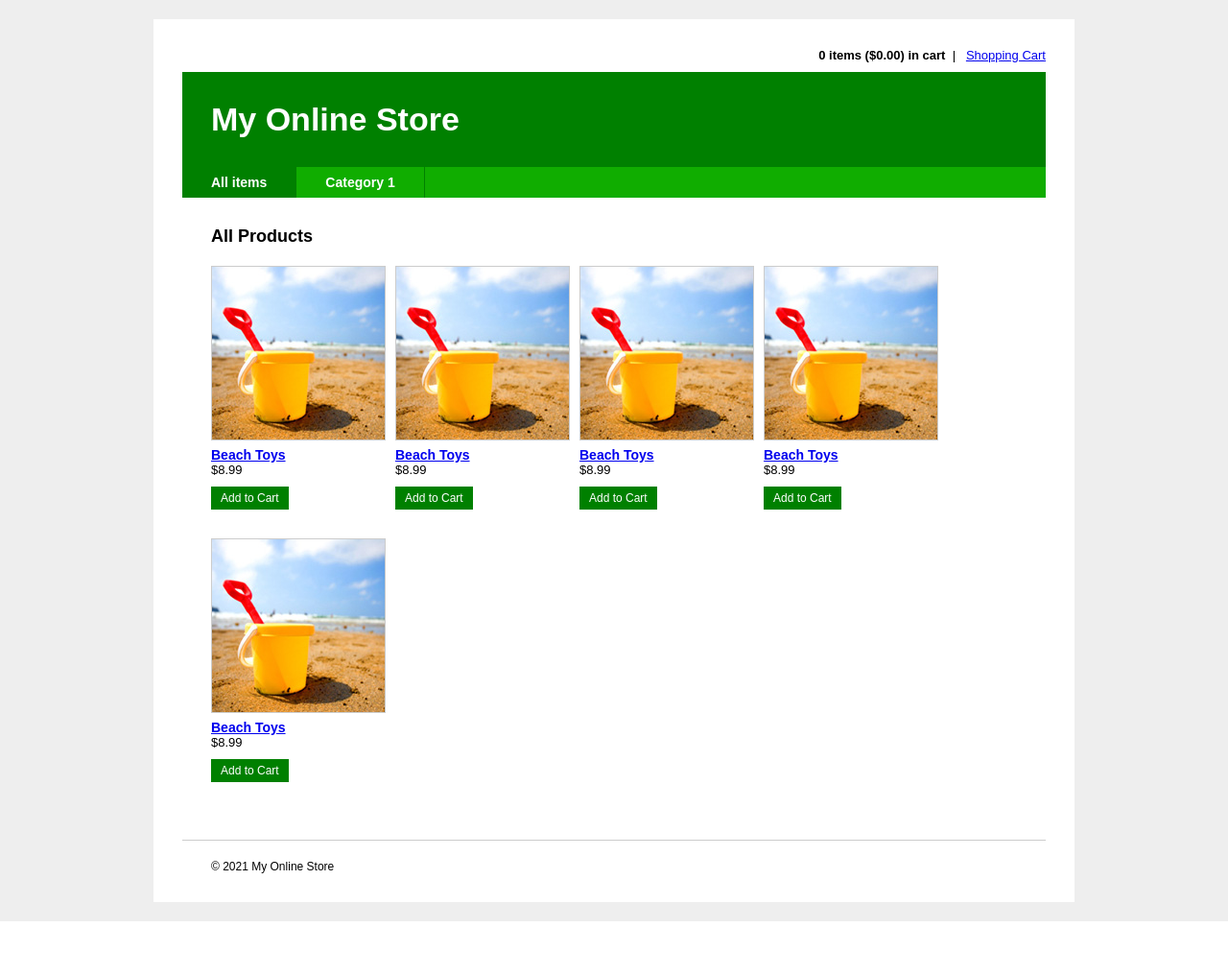
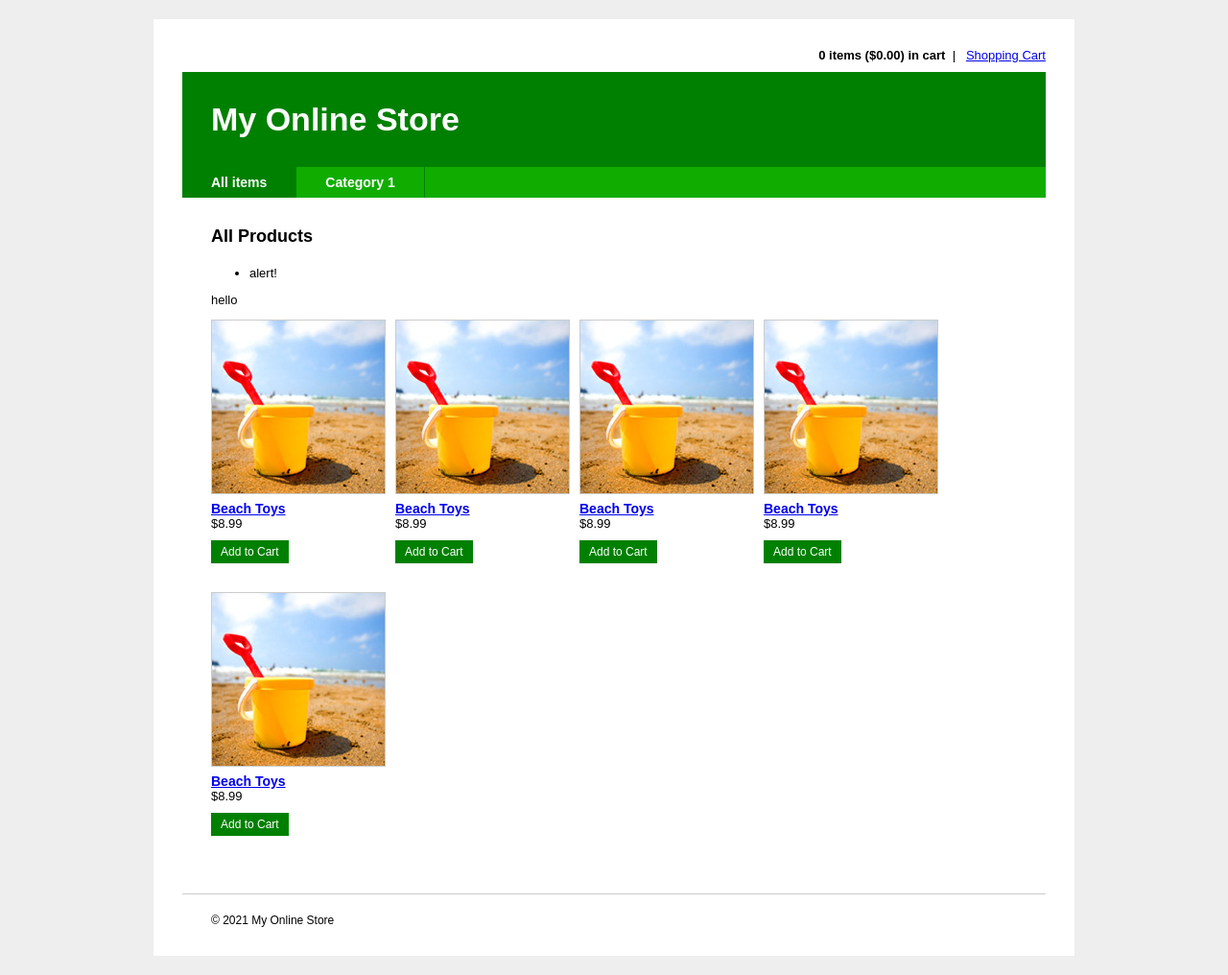
Before and after one commit to saintseiya1/Shopping-Cart, a PHP site: page /Shopping-Cart/ in a window 1280 px wide. Shown: the whole page at 96% size. Before the commit the page ends 960 px from the top, so only its background shows below. Run offline with PHP 8.4, Linux system fonts and the light colour scheme.

Commit message:
template object

```diff
--- a/app/init.php
+++ b/app/init.php
@@ -20,3 +20,9 @@ ini_set('display_errors', 1);
 define('SITE_NAME', 'My Online Store');
 define('SITE_PATH', 'http://localhost/Shopping-Cart/');
 define('IMAGE_PATH', 'http://localhost/Shopping-Cart/resources/images/');
+
+// create objects
+include('app/models/m_template.php');
+$Template = new Template();
+
+session_start();
--- a/app/models/m_template.php
+++ b/app/models/m_template.php
@@ -0,0 +1,127 @@
+<?php
+
+/*
+    Template Class
+    Handle all templating tasks - displaying views, alerts, errors and view data
+*/
+
+class Template
+{
+    private $data;
+    private $alert_types = array('success', 'alert', 'error');
+
+    function __construct() {}
+
+    /**
+     * Loads specified url
+     *
+     * @access public
+     * @param string, string
+     * @return null
+     */
+    public function load($url, $title = '')
+    {
+        if ($title != '') { $this->set_data('page_title', $title); }
+        include($url);
+    }
+
+    /**
+     * Redirects to specified url
+     *
+     * @access public
+     * @param string
+     * @return null
+     */
+    public function redirect($url)
+    {
+        header("Location: $url");
+        exit;
+    }
+
+    /*
+        Get / Set Data
+    */
+
+    /**
+     * Saves provided data for use by the view later
+     *
+     * @access public
+     * @param string, string, bool
+     * @return null
+     */
+    public function set_data($name, $value, $clean = FALSE)
+    {
+        if ($clean == TRUE)
+        {
+            $this->data[$name] = htmlentities($value, ENT_QUOTES);
+        }
+        else
+        {
+            $this->data[$name] = $value;
+        }
+    }
+
+    /**
+     * Retrieves data based on provided name for access by view
+     *
+     * @access public
+     * @param string, bool
+     * @return string
+     */
+    public function get_data($name, $echo = TRUE)
+    {
+        if (isset($this->data[$name]))
+        {
+            if ($echo)
+            {
+                echo $this->data[$name];
+            }
+            else
+            {
+                return $this->data[$name];
+            }
+        }
+        return '';
+    }
+
+    /*
+        Get / Set Alerts
+    */
+
+    /**
+     * Sets an alert message stored in the session
+     *
+     * @access public
+     * @param string, string (optional)
+     * @return null
+     */
+    public function set_alert($value, $type = 'success')
+    {
+        $_SESSION[$type][] = $value;
+    }
+
+    /**
+     * Returns string, containing multiple list items of alerts
+     *
+     * @access public
+     * @param
+     * @return string
+     */
+    public function get_alerts()
+    {
+        $data = '';
+
+        foreach($this->alert_types as $alert)
+        {
+            if (isset($_SESSION[$alert]))
+            {
+                foreach($_SESSION[$alert] as $value)
+                {
+                    $data .= '<li class="' . $alert . '">' . $value . '</li>';
+                }
+                unset($_SESSION[$alert]);
+            }
+        }
+        echo $data;
+    }
+}
--- a/app/views/includes/public_header.php
+++ b/app/views/includes/public_header.php
@@ -1,7 +1,7 @@
 <!DOCTYPE html>
 <html>
     <head>
-        <title>My Online Store</title>
+        <title><?php $this->get_data('page_title'); ?> </title>
 
         <meta http-equiv="Content-Type" content="text/html; charset=utf-8">
         <link href="resources/css/style.css" media="all" rel="stylesheet" type="text/css">
--- a/app/views/v_public_home.php
+++ b/app/views/v_public_home.php
@@ -2,6 +2,12 @@
 
 <div id="content">
     <h2>All Products</h2>
+
+    <ul>
+        <?php $this->get_alerts(); ?>
+    </ul>
+
+    <p><?php $this->get_data('header'); ?></p>
 
     <ul class="products">
         <li>
--- a/index.php
+++ b/index.php
@@ -2,4 +2,8 @@
 
 include('app/init.php');
 
-include('app/views/v_public_home.php');
+$Template->set_data('header', 'hello');
+$Template->set_alert('alert!');
+
+$Template->load('app/views/v_public_home.php', 'Welcome!');
+//$Template->redirect('http://www.killersites.com');
```
